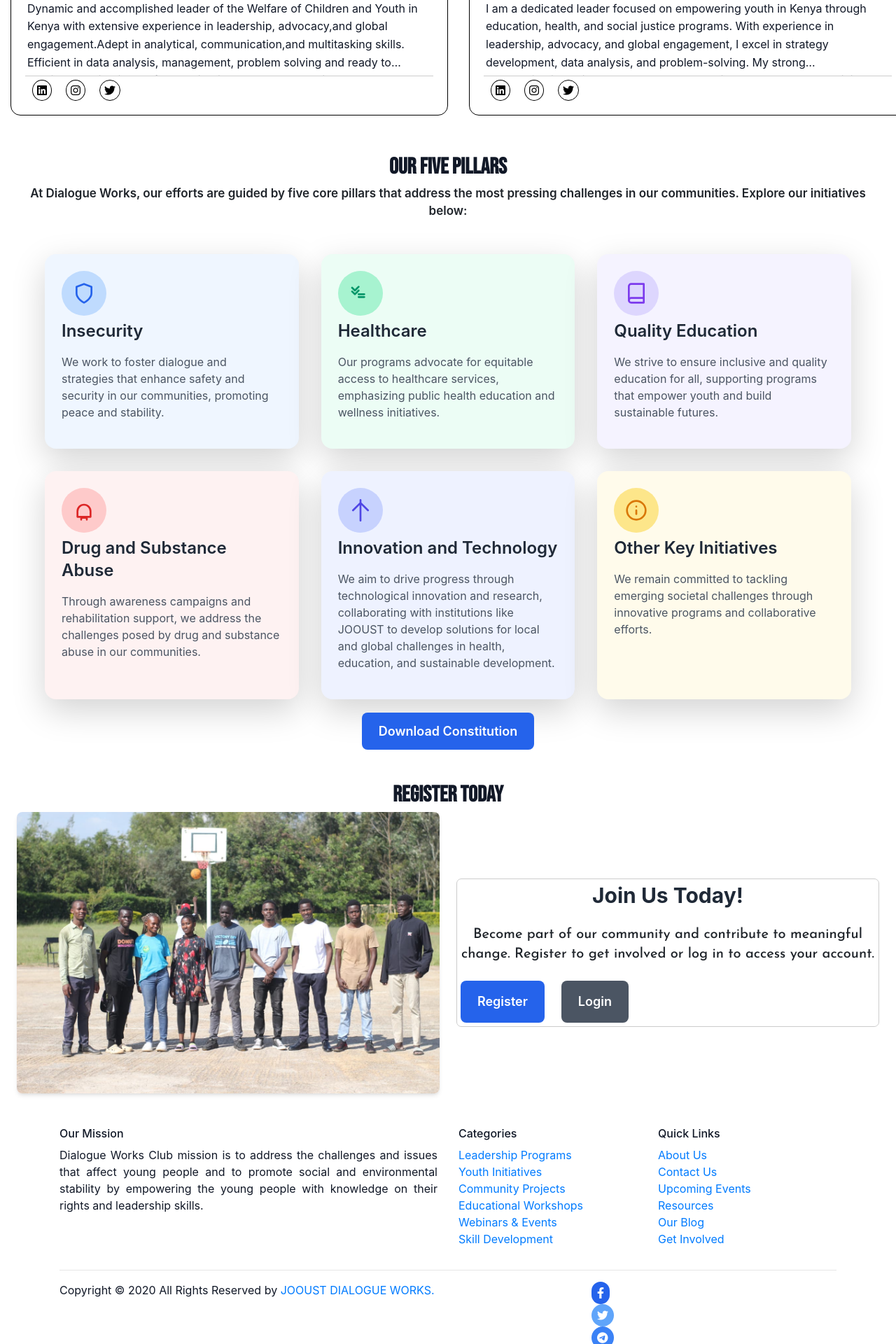
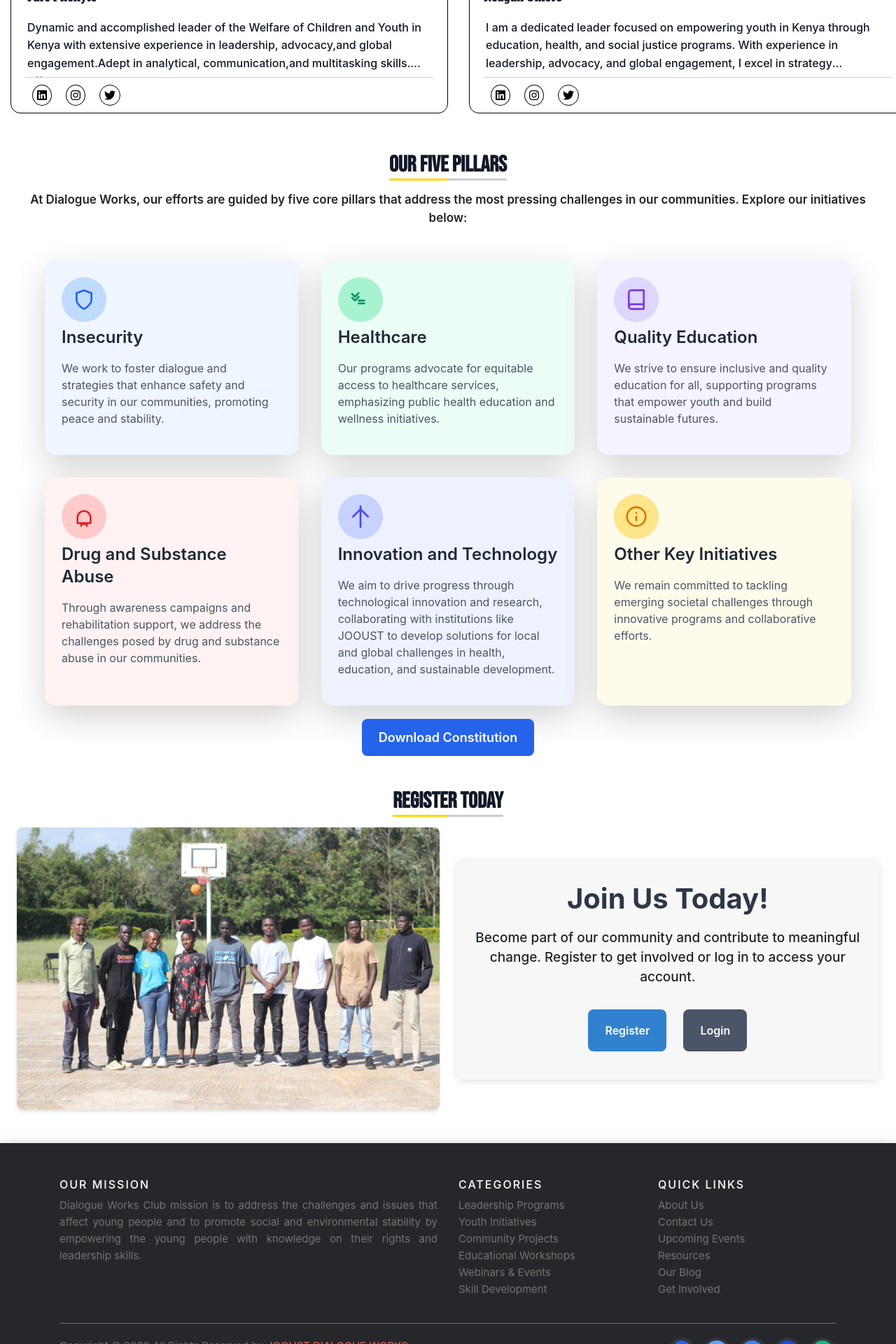
Before and after one commit to KenyanAudo03/dialogue-works-web, a Django app: page / in a window 1280 px wide. Shown: the part 1760-3680 px from the top of the page at 70% size. Run offline with Django 5.2, Linux system fonts and the light colour scheme; some libraries are stand-ins or nearby versions; some web fonts are replaced.

Commit message:
Homepage header fixes

```diff
--- a/static/css/dialogueswork/homepage.css
+++ b/static/css/dialogueswork/homepage.css
@@ -66,11 +78,20 @@ header p:hover {
 .testimonials {
   margin-top: 10px;
 }
-.dialogue__pillars{
+.dialogue__pillars {
   margin-top: 10px;
 }
-.register__now{
+.register__now {
   margin-top: 10px;
+}
+.vision__mission__purpose .heading,
+.testimonials .heading,
+.dialogue__pillars .heading,
+.register__now .heading{
+  align-items: center;
+  display: flex;
+  justify-content: center;
+  padding-bottom: 10px;
 }
 .vision__mission__purpose h1,
 .testimonials h1,
@@ -82,6 +103,34 @@ header p:hover {
   font-family: "Bebas Neue", sans-serif;
   font-weight: 700;
   font-style: normal;
+  padding-bottom: 3px;
+  position: relative;
+  display: inline-block;
+}
+
+.vision__mission__purpose h1:before,
+.testimonials h1:before,
+.dialogue__pillars h1:before,
+.register__now h1:before {
+  content: "";
+  width: 100%;
+  height: 3px;
+  background: #ccc;
+  position: absolute;
+  bottom: 0;
+}
+
+.vision__mission__purpose h1:after,
+.testimonials h1:after,
+.dialogue__pillars h1:after,
+.register__now h1:after {
+  content: "";
+  width: 50%;
+  height: 3px;
+  background: gold;
+  display: block;
+  position: absolute;
+  bottom: 0;
 }
 
 .mission__vision {
@@ -361,12 +445,10 @@ body::-webkit-scrollbar-track {
 }
 
 .testimonials-text {
-  color: var(--light-gray);
-  font-size: var(--fs-6);
-  font-weight: var(--fw-300);
+  font-weight: 500;
   line-height: 1.6;
   display: -webkit-box;
-  -webkit-line-clamp: 4;
+  -webkit-line-clamp: 3;
   -webkit-box-orient: vertical;
   overflow: hidden;
   margin-top: 10px;
@@ -375,7 +457,9 @@ body::-webkit-scrollbar-track {
   margin-bottom: 5px;
   border-bottom: 1px solid #ccc;
 }
-
+.testimonials-item .social__accounts {
+  margin-top: 10px;
+}
 .testimonials-item .social__accounts ul {
   display: flex;
   list-style: none;
@@ -424,24 +508,218 @@ body::-webkit-scrollbar-track {
     flex: 0 0 100%;
   }
 }
-.dialogue__pillars{
+.dialogue__pillars {
   width: 100%;
 }
-.dialogue__pillars .heading__paragraph{
+.dialogue__pillars .heading__paragraph {
   color: #1f242a;
   font-size: 17px;
   font-weight: 600;
 }
-.register__now .register__paragraph{
+.register__now .register__paragraph {
   color: #1f242a;
-  font-size: 20px;
+  font-size: 19px;
   font-weight: 500;
-  font-family: "Josefin Sans", sans-serif;
-  font-optical-sizing: auto;
   font-style: normal;
 }
-.register__now .join__text{
-  border: 1px solid #ccc;
-  padding: 5px;
-  border-radius: 7px;
+.join__text {
+  padding: 40px 20px;
+  background-color: #f7f7f7;
+  border-radius: 10px;
+  box-shadow: 0 4px 12px rgba(0, 0, 0, 0.1);
 }
+
+.join__text h2 {
+  font-size: 2.5rem;
+  font-weight: 700;
+  color: #2d3748;
+  margin-bottom: 1rem;
+}
+
+.join__text p {
+  font-size: 1.125rem;
+  color: #4a5568;
+  margin-bottom: 2rem;
+}
+
+.join__text .flex {
+  display: flex;
+  justify-content: center;
+  gap: 1.5rem;
+}
+
+.join__text .flex a {
+  display: inline-block;
+  padding: 12px 24px;
+  font-size: 1rem;
+  font-weight: 600;
+  border-radius: 8px;
+  text-align: center;
+  transition: all 0.3s ease;
+}
+
+.join__text .flex a:hover {
+  transform: translateY(-3px);
+}
+
+.join__text .bg-blue-600 {
+  background-color: #3182ce;
+  color: #fff;
+}
+
+.join__text .bg-blue-600:hover {
+  background-color: #2b6cb0;
+}
+
+.join__text .bg-gray-600 {
+  background-color: #4a5568;
+  color: #fff;
+}
+
+.join__text .bg-gray-600:hover {
+  background-color: #2d3748;
+}
+
+@media (max-width: 768px) {
+  .join__text {
+    padding: 30px 15px;
+  }
+
+  .join__text h2 {
+    font-size: 2rem;
+  }
+
+  .join__text p {
+    font-size: 1rem;
+  }
+
+  .join__text .flex a {
+    width: 50%;
+    text-align: center;
+  }
+}
+
+
+/* Footer */
+.site-footer {
+  background-color: #26272b;
+  padding: 45px 0 20px;
+  font-size: 15px;
+  line-height: 24px;
+  color: #737373;
+  box-shadow: 0 10px 20px rgba(0, 0, 0, 0.5);
+}
+.site-footer hr {
+  border-top-color: #bbb;
+  opacity: 0.5;
+}
+.site-footer hr.small {
+  margin: 20px 0;
+}
+.site-footer h6 {
+  color: #fff;
+  font-size: 16px;
+  text-transform: uppercase;
+  margin-top: 5px;
+  letter-spacing: 2px;
+}
+.site-footer a {
+  color: #737373;
+}
+.site-footer a:hover {
+  color: #fff;
+  text-decoration: none;
+}
+.footer-links {
+  padding-left: 0;
+  list-style: none;
+}
+.footer-links li {
+  display: block;
+}
+.footer-links a {
+  color: #737373;
+}
+.footer-links a:active,
+.footer-links a:focus,
+.footer-links a:hover {
+  color: #fff;
+  text-decoration: none;
+}
+.site-footer .social-icons {
+  text-align: right;
+}
+.site-footer .social-icons a {
+  width: 40px;
+  height: 40px;
+  line-height: 40px;
+  margin-left: 6px;
+  margin-right: 0;
+  border-radius: 100%;
+  background-color: #33353d;
+}
+.copyright-text {
+  margin: 0;
+}
+@media (max-width: 991px) {
+  .site-footer [class^="col-"] {
+    margin-bottom: 30px;
+  }
+}
+@media (max-width: 767px) {
+  .site-footer {
+    padding-bottom: 0;
+  }
+  .site-footer .copyright-text,
+  .site-footer .social-icons {
+    text-align: center;
+  }
+}
+.social-icons {
+  padding-left: 0;
+  margin-bottom: 0;
+  list-style: none;
+}
+.social-icons li {
+  display: inline-block;
+  margin-bottom: 4px;
+}
+.social-icons a {
+  background-color: #eceeef;
+  color: #818a91;
+  font-size: 16px;
+  display: inline-block;
+  line-height: 44px;
+  width: 44px;
+  height: 44px;
+  text-align: center;
+  margin-right: 8px;
+  border-radius: 100%;
+  -webkit-transition: all 0.2s linear;
+  -o-transition: all 0.2s linear;
+  transition: all 0.2s linear;
+}
+.logo {
+  color: #eb6857;
+}
+.social-icons a:active,
+.social-icons a:focus,
+.social-icons a:hover {
+  color: #fff;
+  background-color: #29aafe;
+}
+.social-icons a.facebook:hover {
+  background-color: #3b5998;
+}
+.social-icons a.twitter:hover {
+  background-color: #00aced;
+}
+.social-icons a.linkedin:hover {
+  background-color: #007bb6;
+}
+.social-icons a.telegram:hover {
+  background-color: blue;
+}
+.social-icons a.whatsapp:hover {
+  background-color: green;
+}
```
Also changed, not shown: other parts of static/css/dialogueswork/homepage.css (+58 -11 lines).
